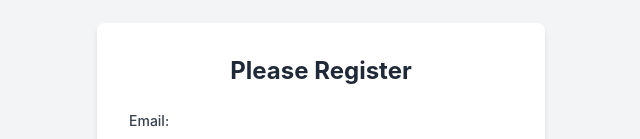
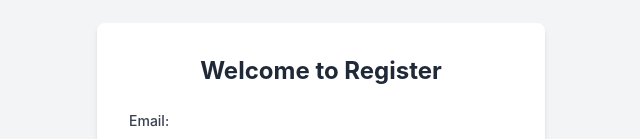
Before and after one commit to MHRatul/mega-agency-website, a React (Vite) app: page /register in a window 1280 px wide. Shown: the part 137-276 px from the top of the page, without its empty margins (319-959 px from the left). Built offline with nearby package versions, Linux system fonts and the light colour scheme; no server answers.

Commit message:
Signup & login issue solved

```diff
--- a/src/components/Login.jsx
+++ b/src/components/Login.jsx
@@ -43,7 +43,7 @@ const Login = () => {
     return (
         <div className='flex items-center justify-center min-h-screen bg-gray-100 p-4'>
             <div className='w-full max-w-md p-8 space-y-6 bg-white shadow-md rounded-lg'>
-                <h2 className='text-2xl font-bold text-center text-gray-800'>Please Login</h2>
+                <h2 className='text-2xl font-bold text-center text-gray-800'>Login to your account</h2>
 
                 {/* registration form */}
                 <form onSubmit={handleSubmit(onSubmit)} className='space-y-4'>
--- a/src/components/Register.jsx
+++ b/src/components/Register.jsx
@@ -54,7 +54,7 @@ const Register = () => {
     return (
         <div className='flex items-center justify-center min-h-screen bg-gray-100 p-4'>
             <div className='w-full max-w-md p-8 space-y-6 bg-white shadow-md rounded-lg'>
-                <h2 className='text-2xl font-bold text-center text-gray-800'>Please Register</h2>
+                <h2 className='text-2xl font-bold text-center text-gray-800'>Welcome to Register</h2>
 
                 {/* registration form */}
                 <form onSubmit={handleSubmit(onSubmit)} className='space-y-4'>
--- a/src/main.jsx
+++ b/src/main.jsx
@@ -1,7 +1,8 @@
+import { StrictMode } from 'react'
 import { createRoot } from 'react-dom/client'
 import './index.css'
+import  'sweetalert2/dist/sweetalert2.js'
 import App from './App.jsx'
-import  'sweetalert2/dist/sweetalert2.js'
 import { BrowserRouter, Route, Routes } from 'react-router'
 import Home from './pages/home/Home.jsx'
 import ErrorPage from './components/ErrorPage.jsx'
@@ -9,28 +10,33 @@ import Pricing from './pages/home/Pricing.jsx'
 import Services from './pages/home/Services.jsx'
 import Blogs from './pages/home/Blogs.jsx'
 import Register from './components/Register.jsx'
+import Login from './components/Login.jsx'
 import AuthProvider from './context/AuthContext.jsx'
+//import PrivateRoute from './routes/PrivateRoute.jsx'
+//import Dashboard from './pages/dashboard/Dashboard.jsx'
 
 createRoot(document.getElementById('root')).render(
-<AuthProvider>
-<BrowserRouter>
+  <AuthProvider>
+    <BrowserRouter>
       <Routes>
         {/* main layout */}
-        <Route element={<App/>}>
-          <Route path="/" element={<Home/>} />
-          <Route path="/pricing" element={<Pricing/>} />
-          <Route path="/services" element={<Services/>} />
-          <Route path="/blogs" element={<Blogs/>} />
+        <Route element={<App />}>
+          <Route path='/' element={<Home />} />
+          <Route path='/pricing' element={<Pricing />} />
+          <Route path='/services' element={<Services />} />
+          <Route path='/blogs' element={<Blogs />} />
 
           {/* error page */}
-          <Route path="*" element={<ErrorPage/>} />
+          <Route path='*' element={<ErrorPage />} />
         </Route>
 
-        {/* Authentication */}
+        {/* authentication */}
+        <Route path='/register' element={<Register />} />
+        <Route path='/login' element={<Login />} />
 
-        <Route path="/register" element={<Register/>} />
-        <Route path="/login" element={<div>Login Page</div>} />
+        {/* dashboard  */}
+        {/* <Route path='/dashboard' element={<PrivateRoute><Dashboard/></PrivateRoute>} /> */}
       </Routes>
-  </BrowserRouter>
-</AuthProvider>,
+    </BrowserRouter>
+  </AuthProvider>,
 )
```
